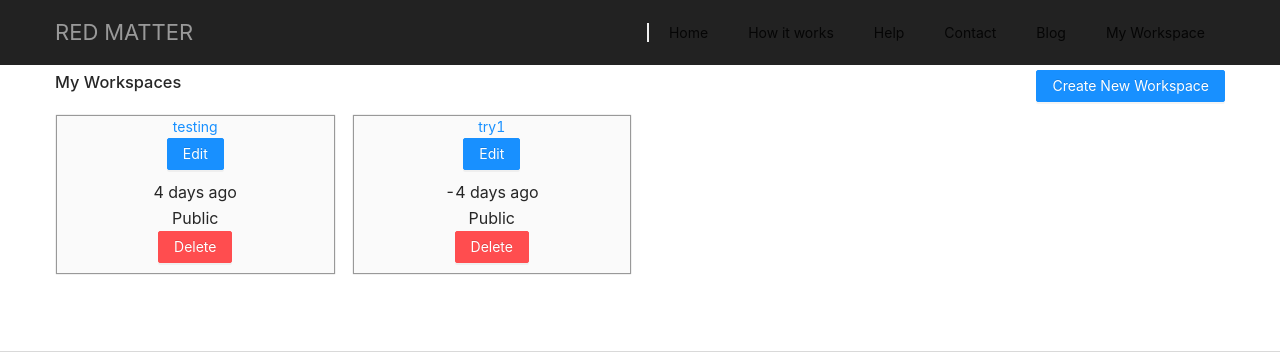
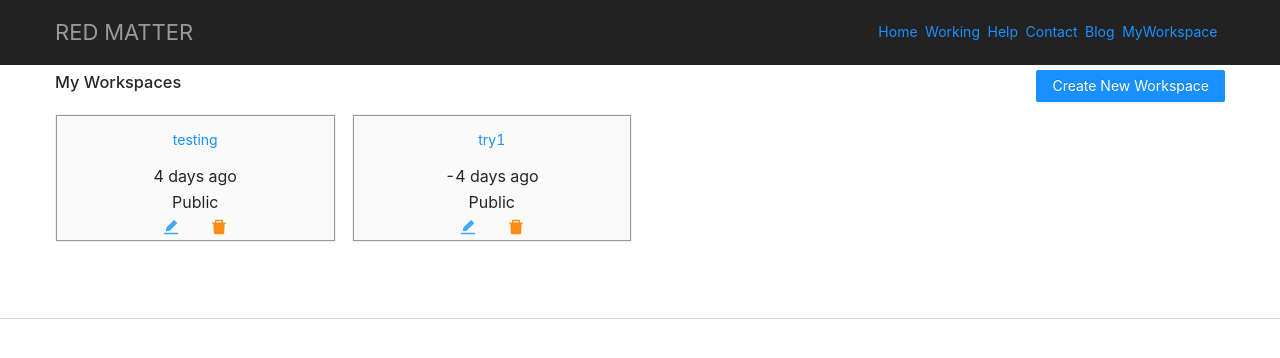
Before and after one commit to Zander1983/RedMatterApp, a React (Create React App) app: page /workspaces in a window 1280 px wide. Shown: the top 358 px of the page. Built offline with nearby package versions, Linux system fonts and the light colour scheme.

Commit message:
workspace page functionality

```diff
--- a/package.json
+++ b/package.json
@@ -3,6 +3,8 @@
   "version": "0.1.0",
   "private": true,
   "dependencies": {
+    "@ant-design/colors": "^6.0.0",
+    "@ant-design/icons": "^4.5.0",
     "@material-ui/core": "^4.11.3",
     "@testing-library/jest-dom": "^5.11.9",
     "@testing-library/react": "^11.2.5",
--- a/src/App.css
+++ b/src/App.css
@@ -123,9 +123,9 @@ header
   display: flex;
 }
 
-/* .header .ant-anchor-ink {
+.header .ant-anchor-ink {
   display: none;
-} */
+}
 
 .header .ant-anchor-link {
   padding: 0 20px;
@@ -596,6 +596,9 @@ footer
 .mobileHidden {
   display: block;
 }
+.mobileHidden .navlink{
+    margin:10px 0px;
+}
 
 /*
 responsive
--- a/src/Components/common/header.tsx
+++ b/src/Components/common/header.tsx
@@ -1,6 +1,9 @@
 import React, { useState,FC } from 'react';
 
+import {NavLink} from 'react-router-dom';
 import { Anchor, Drawer, Button } from 'antd';
+
+import {UnorderedListOutlined} from '@ant-design/icons';
 
 const { Link } = Anchor;
 
@@ -21,18 +24,25 @@ const AppHeader:FC = ()=>{
               <a href="#">Red Matter</a>
             </div>
             <div className="mobileHidden">
-              <Anchor>
-                  <Link href="#home" title="Home" />
-                  <Link href="#work" title="How it works" />
-                  <Link href="#help" title="Help" />
-                  <Link href="#contact" title="Contact" />
-                  <Link href="#blog" title="Blog" />
+              {/* <Anchor>
+                  <Link href="/#home" title="Home" />
+                  <Link href="/#work" title="How it works" />
+                  <Link href="/#help" title="Help" />
+                  <Link href="/#contact" title="Contact" />
+                  <Link href="/#blog" title="Blog" />
                   <Link href="workspaces" title="My Workspace" />
-              </Anchor>
+              </Anchor> */}
+                <NavLink activeClassName="navlink" to="/">Home &nbsp;</NavLink>
+                <NavLink activeClassName="navlink" to="/#work">Working &nbsp;</NavLink>
+                <NavLink activeClassName="navlink" to="/#help">Help &nbsp;</NavLink>
+                <NavLink activeClassName="navlink" to="/#contact">Contact &nbsp;</NavLink>
+                <NavLink activeClassName="navlink" to="/#blog">Blog &nbsp;</NavLink>
+                <NavLink activeClassName="navlink" to="workspaces">MyWorkspace &nbsp;</NavLink>
             </div>
             <div className="mobileVisible">
               <Button type="primary" onClick={showDrawer}>
-                <i className="fas fa-bars"></i>
+                {/* <i className="fas fa-bars"></i> */}
+                <UnorderedListOutlined style={{color:'#999'}}/>
               </Button>
               <Drawer
                 placement="left"
@@ -40,14 +50,20 @@ const AppHeader:FC = ()=>{
                 onClose={onClose}
                 visible={visible}
               >
-                <Anchor>
-                  <Link href="#home" title="Home" />
-                  <Link href="#work" title="How it works" />
-                  <Link href="#help" title="Help" />
-                  <Link href="#contact" title="Contact" />
-                  <Link href="#blog" title="Blog" />
+                {/* <Anchor>
+                  <Link href="/#home" title="Home" />
+                  <Link href="/#work" title="How it works" />
+                  <Link href="/#help" title="Help" />
+                  <Link href="/#contact" title="Contact" />
+                  <Link href="/#blog" title="Blog" />
                   <Link href="workspaces" title="My Workspace" />
-                </Anchor>
+                </Anchor> */}
+                <NavLink activeClassName="navlink" to="/">Home &nbsp;</NavLink><br/>
+                <NavLink activeClassName="navlink" to="/#work">Working &nbsp;</NavLink><br/>
+                <NavLink activeClassName="navlink" to="/#help">Help &nbsp;</NavLink><br/>
+                <NavLink activeClassName="navlink" to="/#contact">Contact &nbsp;</NavLink><br/>
+                <NavLink activeClassName="navlink" to="/#blog">Blog &nbsp;</NavLink><br/>
+                <NavLink activeClassName="navlink" to="workspaces">MyWorkspace &nbsp;</NavLink><br/>
               </Drawer>
             </div>
           </div>
--- a/src/Components/home/home.tsx
+++ b/src/Components/home/home.tsx
@@ -1,9 +1,23 @@
-import React,{FC} from 'react';
+import React,{FC,useEffect} from 'react';
+import { useParams } from 'react-router-dom';
 import AppArticle from '../article1/article1';
 import Article2 from '../article2/article2';
 import AppWorking from '../work/work';
 
-const AppHome:FC = ()=>{
+const AppHome:FC = ({location}:any)=>{
+    useEffect(()=>{
+        let div_id = "home";
+        const param = location.hash;
+        let paramList = param.split('#');
+        if(paramList.length>1){
+            div_id = paramList[1];
+        }
+        window.scrollTo({
+            behavior: "smooth",
+            top: document.getElementById(div_id)?.offsetTop
+        });
+    })
+    const params = useParams();
     return(
         <div id="home" className="main">
             <AppArticle/>
--- a/src/Components/work/work.tsx
+++ b/src/Components/work/work.tsx
@@ -6,7 +6,7 @@ import tablet_s from '../../assets/images/tablet_s.png';
 const AppWorking:FC = ()=>{
     return(
         <div className="block workBlock">
-            <div className="container-fluid" id="work">
+            <div className="container-fluid" id={"work"}>
                 <div className="workTitleHolder">
                     <h2 style={{textAlign:'center',textDecoration: "underline"}}>How It Works</h2>
                 </div>
--- a/src/Components/workspaces/css/style.css
+++ b/src/Components/workspaces/css/style.css
@@ -0,0 +1,67 @@
+.workspace-name{
+    padding:13px;
+}
+.editable{
+    display: flex;
+    width: 100%;
+    flex-direction: row;
+    justify-content: space-around;
+    padding: 10px;
+}
+
+
+.editable input{
+    padding: 2px 5px;
+    border: none;
+    border-bottom: 1px solid black;
+    background: #F2F1EE;
+}
+
+.action .saveBtn{
+    font-size: 16px;
+    color:#52c41a;
+}
+.action .saveBtn:hover{
+    /* font-size: 18px; */
+    color:#389e0d;
+}
+.action .cancelBtn{
+    font-size: 16px;
+    color:#ff4d4f;
+}
+.action .cancelBtn:hover{
+    /* font-size: 18px; */
+    color:#f5222d;
+}
+
+.action .disabled{
+    pointer-events: none;
+    cursor: default;
+    color:grey;
+}
+
+.main-action{
+    width: 100%;
+    display: flex;
+    justify-content: center;
+}
+
+.main-action .editBtn{
+    margin-right: 1rem;
+    font-size: 16px;
+    color:#40a9ff;
+}
+.main-action .editBtn:hover{
+    /* font-size: 18px; */
+    color:#096dd9;
+}
+
+.main-action .deleteBtn{
+    margin-left: 1rem;
+    font-size: 16px;
+    color:#fa8c16;
+}
+.main-action .deleteBtn:hover{
+    /* font-size: 18px; */
+    color:#fa541c;
+}
--- a/src/Components/workspaces/workspaces.tsx
+++ b/src/Components/workspaces/workspaces.tsx
@@ -1,5 +1,13 @@
-import React,{useState} from 'react';
-import { List, Card, Button,Modal,Form, Input } from 'antd';
+import React,{useRef, useState} from 'react';
+import { List, Card, Button,Modal,Form, Input ,Tooltip} from 'antd';
+import './css/style.css';
+import {
+    EditTwoTone,
+    EditFilled,
+    CheckOutlined,
+    CloseOutlined,
+    DeleteFilled
+} from '@ant-design/icons';
 
 const data:any =[
     {
@@ -32,9 +40,10 @@ interface WorkspaceType{
 }
 const Workspaces = ()=>{
     const [workspaceData,setWorkspaceData] = useState(data);
+    const [loading,setLoading] = useState(false);
     const [visible,setVisible] = useState(false);
-    const [loading,setLoading] = useState(false);
     const [form] = Form.useForm();
+
     const getTimeCal = (date:string)=>{
         const date1 = new Date(date);
         const date2 = new Date();
@@ -42,19 +51,114 @@ const Workspaces = ()=>{
         return totalDays;
     }
 
-    const showModal = () => {
-        setVisible(true);
-    };
+    // Workspace child components
+    const WorkspaceCard = ({item}:any)=>{
+        const [isInEditMode,setIsInEditMode] = useState(false);
+        const editName = useRef<HTMLInputElement>(null);
+        const [isValid,setIsValid] = useState(true);
 
-    const handleCancel = (e:any) => {
-        setVisible(false);
-        form.resetFields();
-    };
+        const updateWorkspace = (id:string,data:any)=>{
+            const newWorkspaceName = editName.current?.value || '';
+            data['name'] = newWorkspaceName;
+            setIsInEditMode((prevData:Boolean) => !prevData);
+        }
 
+        const changeEditMode = ()=>{
+            setIsInEditMode((prevData:Boolean) => !prevData);
+        }
+
+        const deleteWorkspace = (workid:string)=>{
+            setWorkspaceData((prevData:any)=>{
+                return(prevData.filter((data:any)=>{
+                    return data.id!=workid
+                }))
+            })
+        }
+
+        const cancel = ()=>{
+            setIsInEditMode(false);
+            setIsValid(true);
+        }
+
+        const handleChange = (event:any)=>{
+            setIsValid(true);
+            if(event.target.value.length == 0){
+                setIsValid(false);
+            }
+        }
+
+        return(
+            <Card>
+                <div className="workspaceDetail">
+                    {
+                        isInEditMode?(
+                            <div className="editable">
+                                <input type="text" onChange={handleChange} defaultValue={item.name} ref={editName}/>
+                                {/* <Button type="primary" disabled={!isValid?disabled:null} className="edit" onClick={()=>updateWorkspace(item.id,item)}>Save</Button> */}
+                                {/* <Button type="primary" onClick={()=>cancel()}>Cancel</Button> */}
+                                <div className="action">
+                                    <Tooltip placement="bottom" arrowPointAtCenter={true} title="Save Changes">
+                                        <a type="button" className={!isValid ? 'saveBtn disabled' : "saveBtn"} onClick={()=>updateWorkspace(item.id,item)}><CheckOutlined /></a>
+                                    </Tooltip>
+                                    <Tooltip placement="bottom" arrowPointAtCenter={true} title="Cancel">
+                                        <a type="button" className="cancelBtn" onClick={()=>cancel()}><CloseOutlined /></a>
+                                    </Tooltip>
+                                </div>
+                            </div>
+                        ):(
+                            <div className="workspace-name">
+                                <a href="#">{item.name}</a>
+                                {/* <Button type="primary" className="edit" onClick={()=>changeEditMode()}><EditFilled /></Button> */}
+                            </div>
+                        )
+                    }
+                    <p>{`${getTimeCal(item.createdOn)} days ago`}</p>
+                    <p>{item.isPrivate ? 'Private':'Public'}</p>
+                    <div className="main-action">
+                        {
+                            isInEditMode?null:
+                                <Tooltip placement="bottom" arrowPointAtCenter={true} title="Edit">
+                                    <a type="button" className="editBtn" onClick={()=>changeEditMode()}><EditFilled /></a>
+                                </Tooltip>
+                        }
+                        <Tooltip placement="bottom" arrowPointAtCenter={true} title="Delete">
+                            <a type="button" className="deleteBtn" onClick={()=>{deleteWorkspace(item.id)}}><DeleteFilled /></a>
+                        </Tooltip>
+                        {/* <Button type="primary"onClick={()=>{deleteWorkspace(item.id)}} danger>Delete</Button> */}
+                    </div>
+                </div>
+            </Card>
+        )
+    }
+
+    const WorkspaceList = ()=>{
+        return(
+            <List
+              grid={{
+                gutter: 16,
+                xs: 1,
+                sm: 1,
+                md: 4,
+                lg: 4,
+                xl: 4,
+                xxl: 4,
+              }}
+              dataSource={workspaceData}
+              renderItem={(item:any) => (
+                <List.Item>
+                    <WorkspaceCard item={item}/>
+                </List.Item>
+              )}
+            />
+        )
+    }
+
+    const WorkspaceAddForm = ()=>{
         const layout = {
             labelCol: { span: 8 },
             wrapperCol: { span: 16 },
         };
+
         const tailLayout = {
             wrapperCol: { offset: 8, span: 16 },
         };
@@ -77,16 +181,31 @@ const Workspaces = ()=>{
             setLoading(false);
         };
 
-    const deleteWorkspace = (workid:string)=>{
-        setWorkspaceData((prevData:any)=>{
-            return(prevData.filter((data:any)=>{
-                return data.id!=workid
-            }))
-        })
+        return(
+            <Form {...layout} form={form} name="control-hooks" onFinish={addWorkspace}>
+                <Form.Item name="workspacename" label="Workspace Name" rules={[{ required: true }]}>
+                    <Input />
+                </Form.Item>
+                <Form.Item {...tailLayout}>
+                    <Button type="primary" htmlType="submit">
+                        Add
+                    </Button>
+                </Form.Item>
+            </Form>
+        )
     }
-    return (
-        <div className="block workspaceBlock">
-          <div className="container-fluid">
+
+    const WorkspaceHeader = ()=>{
+        const showModal = () => {
+            setVisible(true);
+        };
+
+        const handleCancel = (e:any) => {
+            setVisible(false);
+            form.resetFields();
+        };
+
+        return(
             <div className="workspaceHeader">
                 <h3>My Workspaces</h3>
                 <Button type="primary" onClick={showModal} className="text-dark">Create New Workspace</Button>
@@ -97,46 +216,19 @@ const Workspaces = ()=>{
                     footer={null}
                     destroyOnClose = {true}
                 >
-                    <Form {...layout} form={form} name="control-hooks" onFinish={addWorkspace}>
-                        <Form.Item name="workspacename" label="Workspace Name" rules={[{ required: true }]}>
-                            <Input />
-                        </Form.Item>
-                        <Form.Item {...tailLayout}>
-                            <Button type="primary" htmlType="submit">
-                                Add
-                            </Button>
-                        </Form.Item>
-                    </Form>
+                    <WorkspaceAddForm/>
                 </Modal>
             </div>
-            <List
-              grid={{
-                gutter: 16,
-                xs: 2,
-                sm: 2,
-                md: 4,
-                lg: 4,
-                xl: 4,
-                xxl: 4,
-              }}
-              dataSource={workspaceData}
-              renderItem={(item:any) => (
-                <List.Item>
-                  <Card>
-                      <div className="workspaceDetail">
-                        <a href="#">{item.name}</a>
-                        <Button type="primary" className="edit">Edit</Button>
-                        <p>{`${getTimeCal(item.createdOn)} days ago`}</p>
-                        <p>{item.isPrivate ? 'Private':'Public'}</p>
-                        <Button type="primary"onClick={()=>{deleteWorkspace(item.id)}} danger>Delete</Button>
-                      </div>
-                  </Card>
-                </List.Item>
-              )}
-            />
+        )
+    }
+
+    return (
+        <div className="block workspaceBlock">
+          <div className="container-fluid">
+                <WorkspaceHeader/>
+                <WorkspaceList/>
           </div>
         </div>
     );
 }
-
 export default Workspaces;
--- a/tsconfig.json
+++ b/tsconfig.json
@@ -18,7 +18,8 @@
     "resolveJsonModule": true,
     "isolatedModules": true,
     "noEmit": true,
-    "jsx": "react-jsx"
+    "jsx": "react-jsx",
+    "noImplicitAny": true,
   },
   "include": [
     "src"
```
Also changed, not shown: src/.d.ts (deleted). Lines whose indentation alone changed are shown as unchanged.
